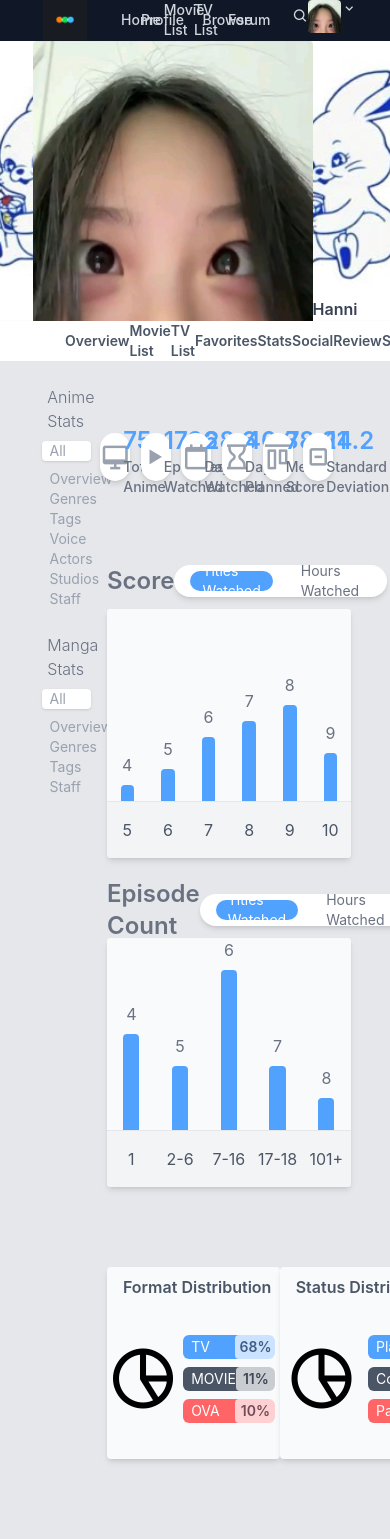
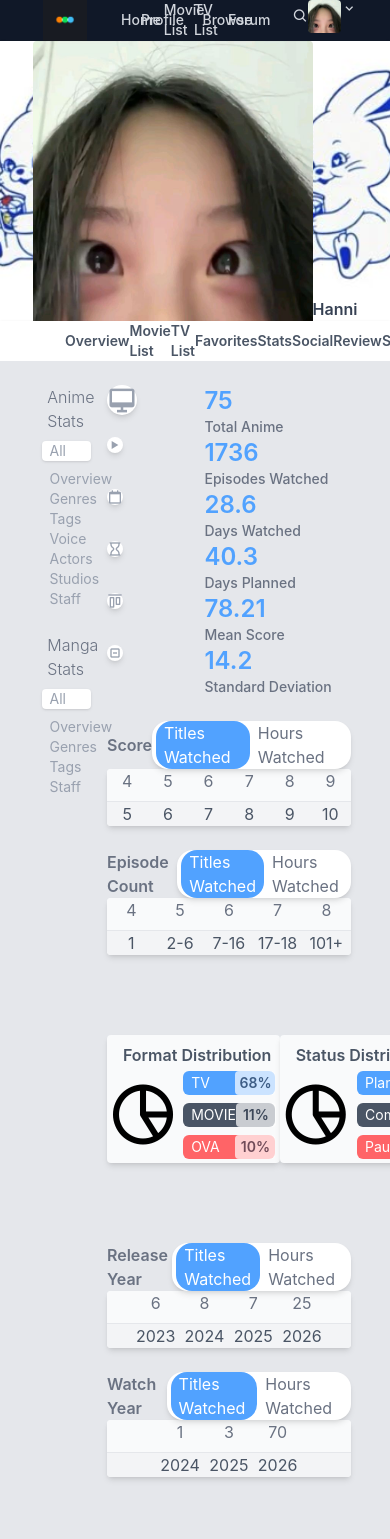
Before and after one commit to loganyeh/movie-tracker, a React (Vite) app: page /stats in a window 390 px wide. Shown: the top 1539 px of the page. Built offline with nearby package versions, Linux system fonts and the light colour scheme.

Commit message:
feat: breakpoints for StatsIconsBlock, BarGraphBlock, PieChartBlock @ StatsPage

```diff
--- a/src/Components/FavoritePageComps/FavoriteBlock.jsx
+++ b/src/Components/FavoritePageComps/FavoriteBlock.jsx
@@ -13,7 +13,7 @@ function FavoriteBlock({ title, numOfFavs}){
                 </div>
 
                 {/* Anime Fav Body */}
-                <div className="border h-auto w-full flex justify-center items-center">
+                <div className="h-auto w-full flex justify-center items-center">
                     <div className="min-h-40 w-full mx-2 flex flex-wrap justify-around items-center bg-white shadow-md rounded">
                         {Array.from({length: numOfFavs || 10}).map((_, index) => {
                             return <div key={index} className="border h-30 w-24 2xl:m-4 xl:m-3 bg-blue-300 rounded"></div>
--- a/src/Components/StatsPageComps/BarGraphBlock.jsx
+++ b/src/Components/StatsPageComps/BarGraphBlock.jsx
@@ -7,11 +7,11 @@ function BarGraphBlock({ data, title, category }){
             <div className="h-auto w-full mt-6">
 
                 {/* title and bubble */}
-                <div className="h-14 w-full flex justify-between items-center">
-                    <div className="h-full w-auto flex justify-start items-center text-gray-500 text-2xl font-semibold">{title || "Score"}</div>
-                    <div className="h-8 w-auto px-2 flex justify-around items-center bg-white shadow-md rounded-2xl">
-                        <div className="h-5 mx-2 px-3 flex justify-center items-center text-sm text-white bg-blue-400 rounded-2xl">Titles Watched</div>
-                        <div className="h-5 mx-2 px-3 flex justify-center items-center text-sm text-gray-500">Hours Watched</div>
+                <div className="2xl:h-14 xl:h-10 w-full flex justify-between items-center">
+                    <div className="h-full w-auto flex justify-start items-center text-gray-500 2xl:text-2xl xl:text-xl font-semibold">{title || "Score"}</div>
+                    <div className="2xl:h-8 xl:h-6 w-auto px-1 flex justify-around items-center bg-white shadow-md rounded-2xl">
+                        <div className="2xl:h-5 xl:h-4 2xl:mx-1 xl:mx-0 px-2 flex justify-center items-center 2xl:text-sm xl:text-xs text-white bg-blue-400 rounded-2xl">Titles Watched</div>
+                        <div className="2xl:h-5 xl:h-4 2xl:mx-1 xl:mx-0 px-2 flex justify-center items-center 2xl:text-sm xl:text-xs text-gray-500">Hours Watched</div>
                     </div>
                 </div>
 
@@ -21,18 +21,18 @@ function BarGraphBlock({ data, title, category }){
                     {/* bars */}
                     <div className="border-b border-gray-200 bg-gray-50 h-auto w-full flex justify-center items-center rounded-t">
                         {data?.map((bar, index) => {
-                            return <div key={index} className="h-48 w-1/5 flex flex-col justify-end items-center">
-                                <div className="mb-2 text-gray-500">{bar.barY || 1}</div>
-                                <div className={`${bar.barHeight} w-1/3 bg-blue-400 rounded-t`}></div>
+                            return <div key={index} className="2xl:h-48 xl:h-40 w-1/5 flex flex-col justify-end items-center">
+                                <div className="mb-2 2xl:text-base xl:text-sm text-gray-500">{bar.barY || 1}</div>
+                                <div className={`${bar.barHeight} 2xl:w-1/3 xl:w-1/4 bg-blue-400 rounded-t`}></div>
                             </div>
                         })}
                     </div>
 
                     {/* x axis */}
-                    <div className="h-14 w-full flex justify-center items-center bg-gray-100 rounded-b">
+                    <div className="2xl:h-14 xl:h-12 w-full flex justify-center items-center bg-gray-100 rounded-b">
                         {data?.map((bar, index) => {
-                                return <div key={index} className="border-red-600 h-full w-1/5 flex justify-center items-center">
-                                    <div className="text-gray-600">{bar.barX || 1}</div>
+                                return <div key={index} className="h-full w-1/5 flex justify-center items-center">
+                                    <div className="2xl:text-base xl:text-sm text-gray-600">{bar.barX || 1}</div>
                                 </div>
                             })}
                     </div>
--- a/src/Components/StatsPageComps/PieChartBlock.jsx
+++ b/src/Components/StatsPageComps/PieChartBlock.jsx
@@ -1,18 +1,21 @@
 import PieChart from "./PieChart";
 
 function PieChartBlock({ title, data }){
-
     const pieChartColor = ["bg-blue-400", "bg-gray-600", "bg-red-400"];
 
     return(
         <>
             {/* <div className="border border-purple-600 h-auto w-full mt-20 flex justify-around items-center"> */}
             {Array.from({length: 1}).map((_, index) => {
-                return <div key={index} className="h-auto w-80 flex flex-col justify-start items-center bg-gray-50 shadow-md rounded">
+                return <div key={index} className="h-auto 2xl:w-80 xl:w-64 flex flex-col justify-start items-center bg-gray-50 shadow-md rounded">
+
                             <div className="h-8 w-full pl-4 flex justify-start items-end text-gray-600 font-semibold">{title || "Format Distribution"}</div>
-                    <div className="h-40 w-full flex">
-                        <div className="h-40 w-5/12 flex justify-center items-center"><i className='bx bx-pie-chart-alt-2 text-7xl' ></i></div>
-                        <div className="h-40 w-7/12 flex flex-col justify-center items-center">
+
+                            <div className="2xl:h-40 xl:h-auto w-full 2xl:pb-0 xl:pb-4 flex 2xl:flex-row justify-center items-center xl:flex-col">
+
+                                <div className="2xl:h-40 xl:h-24 w-5/12 flex justify-center items-center"><i className='bx bx-pie-chart-alt-2 text-7xl' ></i></div>
+
+                                <div className="2xl:h-40 xl:h-auto 2xl:w-7/12 xl:w-11/12 flex flex-col justify-center items-center">
                                     {data.map((data, index) => {
                                         return <div key={index} className={`h-6 w-11/12 m-1 flex justify-between items-center bg-blue-400 ${pieChartColor[index]} rounded-md`}>
                                                     <div className="h-full w-auto pl-2 flex justify-center items-center text-sm font-normal text-white">{data.category}</div>
@@ -20,7 +23,9 @@ function PieChartBlock({ title, data }){
                                                 </div>
                                     })}
                                 </div>
+
                             </div>
+
                         </div>
             })}
 
--- a/src/Components/StatsPageComps/StatIconsBlock.jsx
+++ b/src/Components/StatsPageComps/StatIconsBlock.jsx
@@ -4,11 +4,11 @@ function StatIconsBlock({ data }){
 
     return(
         <>
-            <div className="h-36 w-full mt-6 flex justify-center items-center">
+            <div className="2xl:h-36 xl:h-auto w-full mt-6 xl:flex 2xl:justify-center 2xl:items-center xl:flex-wrap">
                 {data.map((stat, index) => {
-                    return <div key={index} className="h-full w-1/6 flex">
-                                <div className="h-full w-2/5 flex justify-center items-center">
-                                    <div className="h-12 w-12 flex justify-center items-center bg-white shadow-md rounded-full"><i className= {`${stat.icon} text-3xl text-gray-400`}></i></div>
+                    return <div key={index} className="2xl:h-full xl:h-28 2xl:w-1/6 xl:w-1/3 flex">
+                                <div className="h-full w-2/5 2xl:pr-0 xl:pr-4 flex 2xl:justify-center xl:justify-end items-center">
+                                    <div className="2xl:h-12 2xl:w-12 xl:h-10 xl:w-10 flex justify-center items-center bg-white shadow-md rounded-full"><i className= {`${stat.icon} 2xl:text-3xl xl:text-xl text-gray-400`}></i></div>
                                 </div>
                                 <div className="h-full w-3/5">
                                     <div className="h-1/2 w-full flex justify-start items-end text-2xl text-blue-400 font-semibold">{stat.number || "75"}</div>
```
Lines whose indentation alone changed are shown as unchanged.
